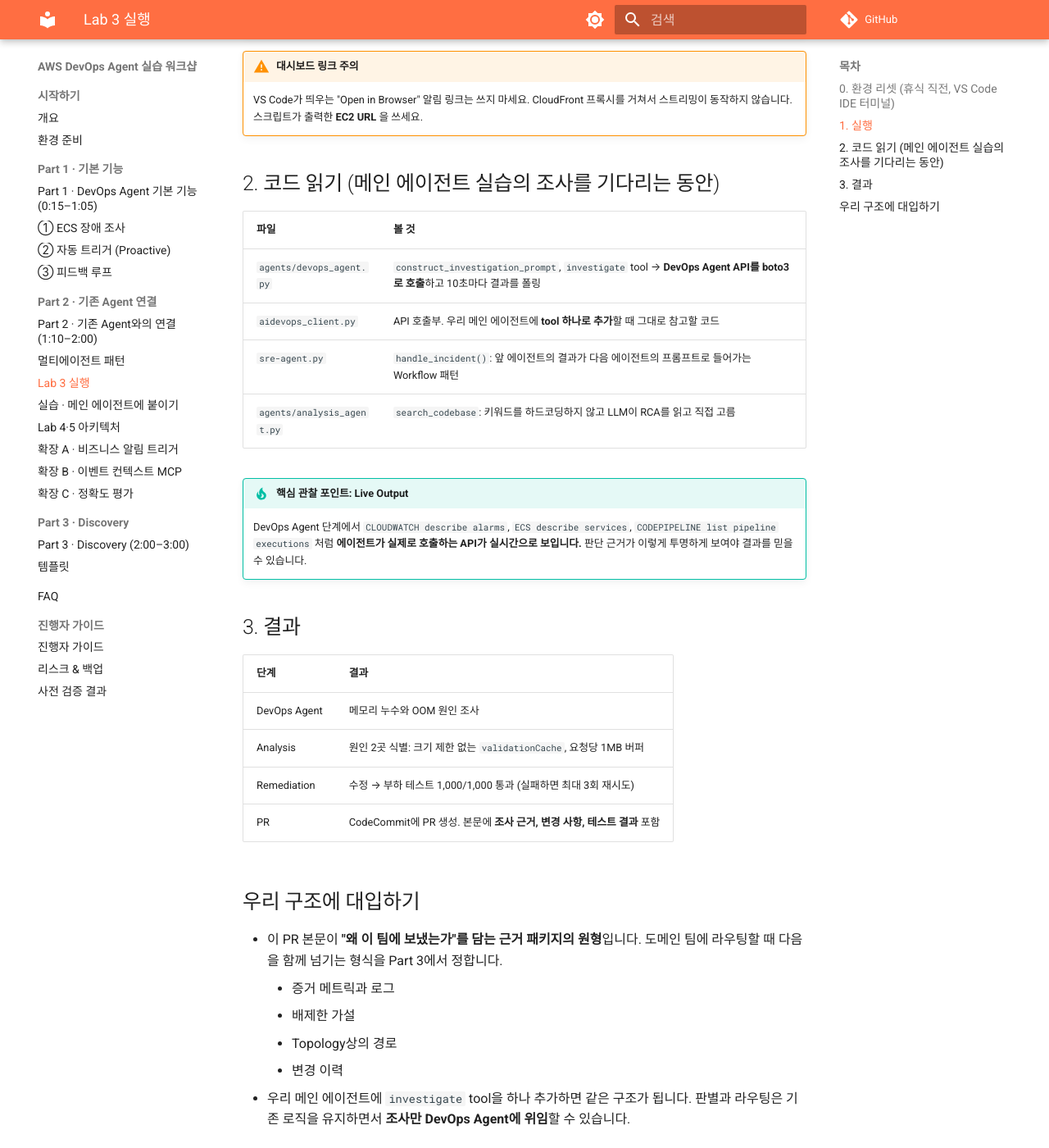
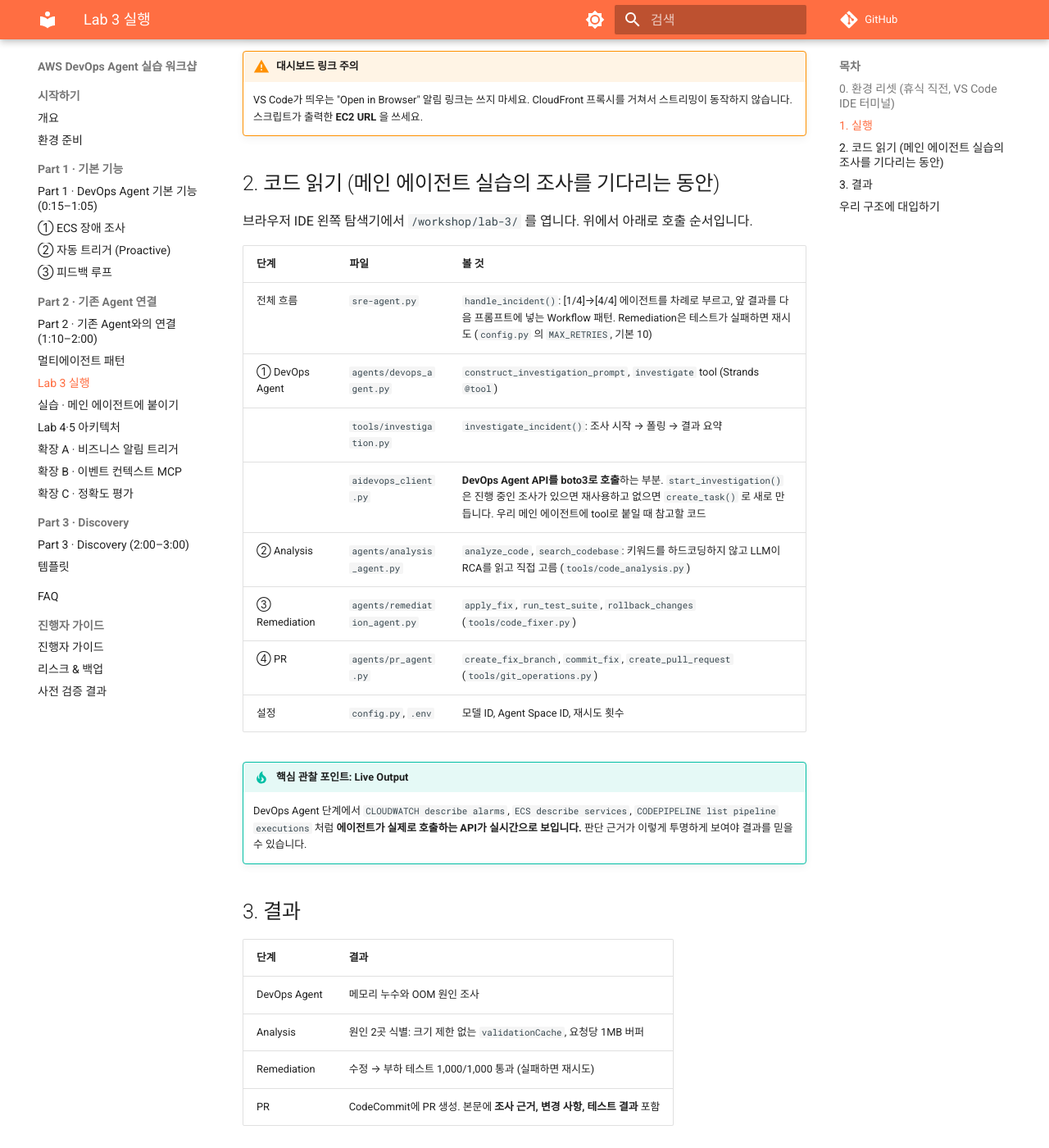
Before and after one commit to hsr87/devops-agent-workshop-kr, an MkDocs documentation site: the page built from docs/part2/lab3.md, in a window 1280 px wide and 1400 px high, scrolled down 1773 px. Shown: the whole window at 82% size. Built offline with MkDocs 1.6.1 and Material for MkDocs 9.7.7, drawn with Linux system fonts in a browser that asks for light colours; comment, search, counter and statistics services are not loaded.

Commit message:
Lab 3: match the code-reading table to the real /workshop/lab-3 files
Co-Authored-By: Claude Opus 5.5 <noreply@anthropic.com>

```diff
--- a/docs/part2/lab3.md
+++ b/docs/part2/lab3.md
@@ -66,12 +66,18 @@ python3 server.py
 
 ## 2. 코드 읽기 (메인 에이전트 실습의 조사를 기다리는 동안)
 
-| 파일 | 볼 것 |
-|---|---|
-| `agents/devops_agent.py` | `construct_investigation_prompt`, `investigate` tool → **DevOps Agent API를 boto3로 호출**하고 10초마다 결과를 폴링 |
-| `aidevops_client.py` | API 호출부. 우리 메인 에이전트에 **tool 하나로 추가**할 때 그대로 참고할 코드 |
-| `sre-agent.py` | `handle_incident()`: 앞 에이전트의 결과가 다음 에이전트의 프롬프트로 들어가는 Workflow 패턴 |
-| `agents/analysis_agent.py` | `search_codebase`: 키워드를 하드코딩하지 않고 LLM이 RCA를 읽고 직접 고름 |
+브라우저 IDE 왼쪽 탐색기에서 `/workshop/lab-3/` 를 엽니다. 위에서 아래로 호출 순서입니다.
+
+| 단계 | 파일 | 볼 것 |
+|---|---|---|
+| 전체 흐름 | `sre-agent.py` | `handle_incident()`: [1/4]→[4/4] 에이전트를 차례로 부르고, 앞 결과를 다음 프롬프트에 넣는 Workflow 패턴. Remediation은 테스트가 실패하면 재시도 (`config.py` 의 `MAX_RETRIES`, 기본 10) |
+| ① DevOps Agent | `agents/devops_agent.py` | `construct_investigation_prompt`, `investigate` tool (Strands `@tool`) |
+| | `tools/investigation.py` | `investigate_incident()`: 조사 시작 → 폴링 → 결과 요약 |
+| | `aidevops_client.py` | **DevOps Agent API를 boto3로 호출**하는 부분. `start_investigation()` 은 진행 중인 조사가 있으면 재사용하고 없으면 `create_task()` 로 새로 만듭니다. 우리 메인 에이전트에 tool로 붙일 때 참고할 코드 |
+| ② Analysis | `agents/analysis_agent.py` | `analyze_code`, `search_codebase`: 키워드를 하드코딩하지 않고 LLM이 RCA를 읽고 직접 고름 (`tools/code_analysis.py`) |
+| ③ Remediation | `agents/remediation_agent.py` | `apply_fix`, `run_test_suite`, `rollback_changes` (`tools/code_fixer.py`) |
+| ④ PR | `agents/pr_agent.py` | `create_fix_branch`, `commit_fix`, `create_pull_request` (`tools/git_operations.py`) |
+| 설정 | `config.py`, `.env` | 모델 ID, Agent Space ID, 재시도 횟수 |
 
 !!! tip "핵심 관찰 포인트: Live Output"
     DevOps Agent 단계에서 `CLOUDWATCH describe alarms`, `ECS describe services`, `CODEPIPELINE list pipeline executions` 처럼 **에이전트가 실제로 호출하는 API가 실시간으로 보입니다.** 판단 근거가 이렇게 투명하게 보여야 결과를 믿을 수 있습니다.
@@ -82,7 +88,7 @@ python3 server.py
 |---|---|
 | DevOps Agent | 메모리 누수와 OOM 원인 조사 |
 | Analysis | 원인 2곳 식별: 크기 제한 없는 `validationCache`, 요청당 1MB 버퍼 |
-| Remediation | 수정 → 부하 테스트 1,000/1,000 통과 (실패하면 최대 3회 재시도) |
+| Remediation | 수정 → 부하 테스트 1,000/1,000 통과 (실패하면 재시도) |
 | PR | CodeCommit에 PR 생성. 본문에 **조사 근거, 변경 사항, 테스트 결과** 포함 |
 
 ## 우리 구조에 대입하기
```
Also changed, not shown: 1 other file.
